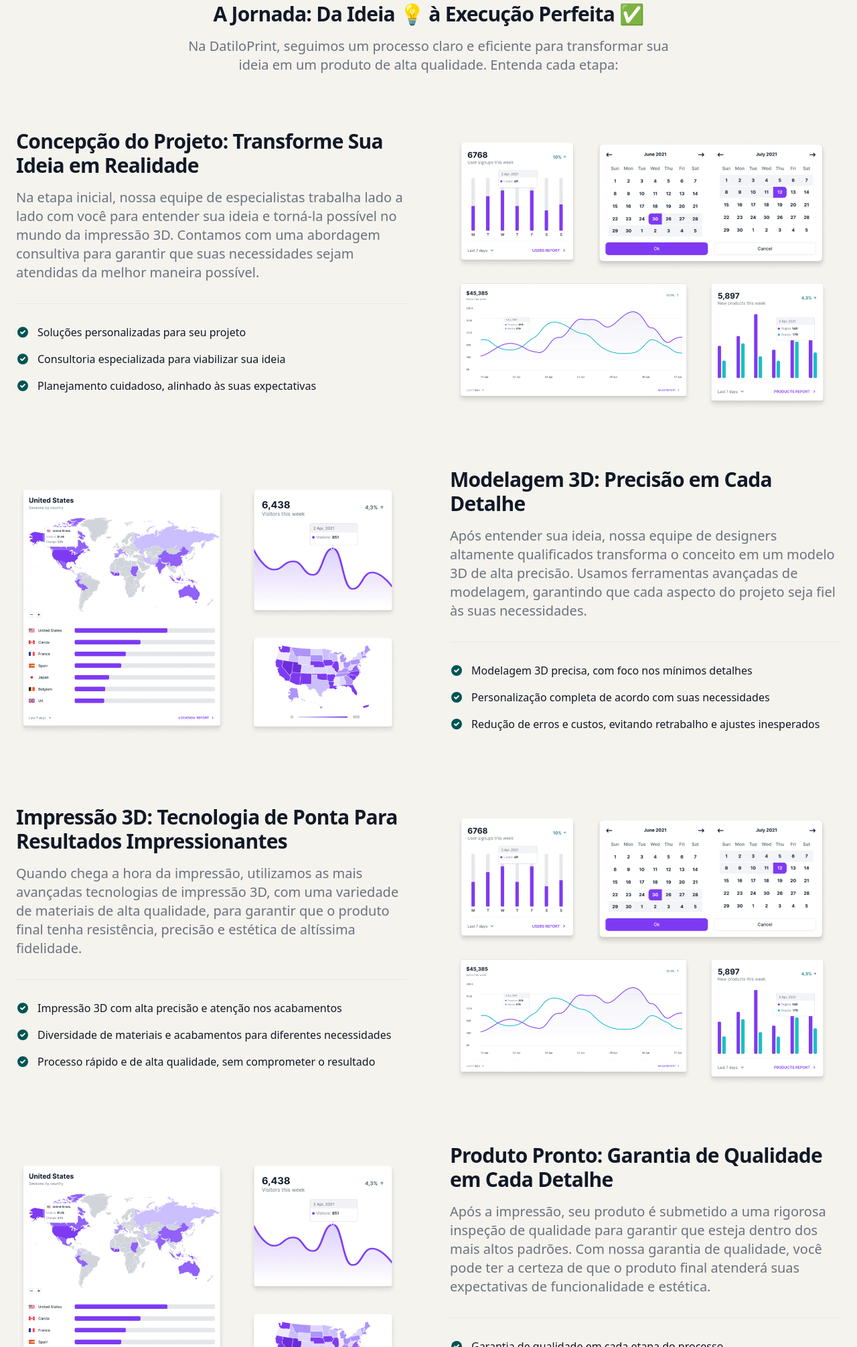
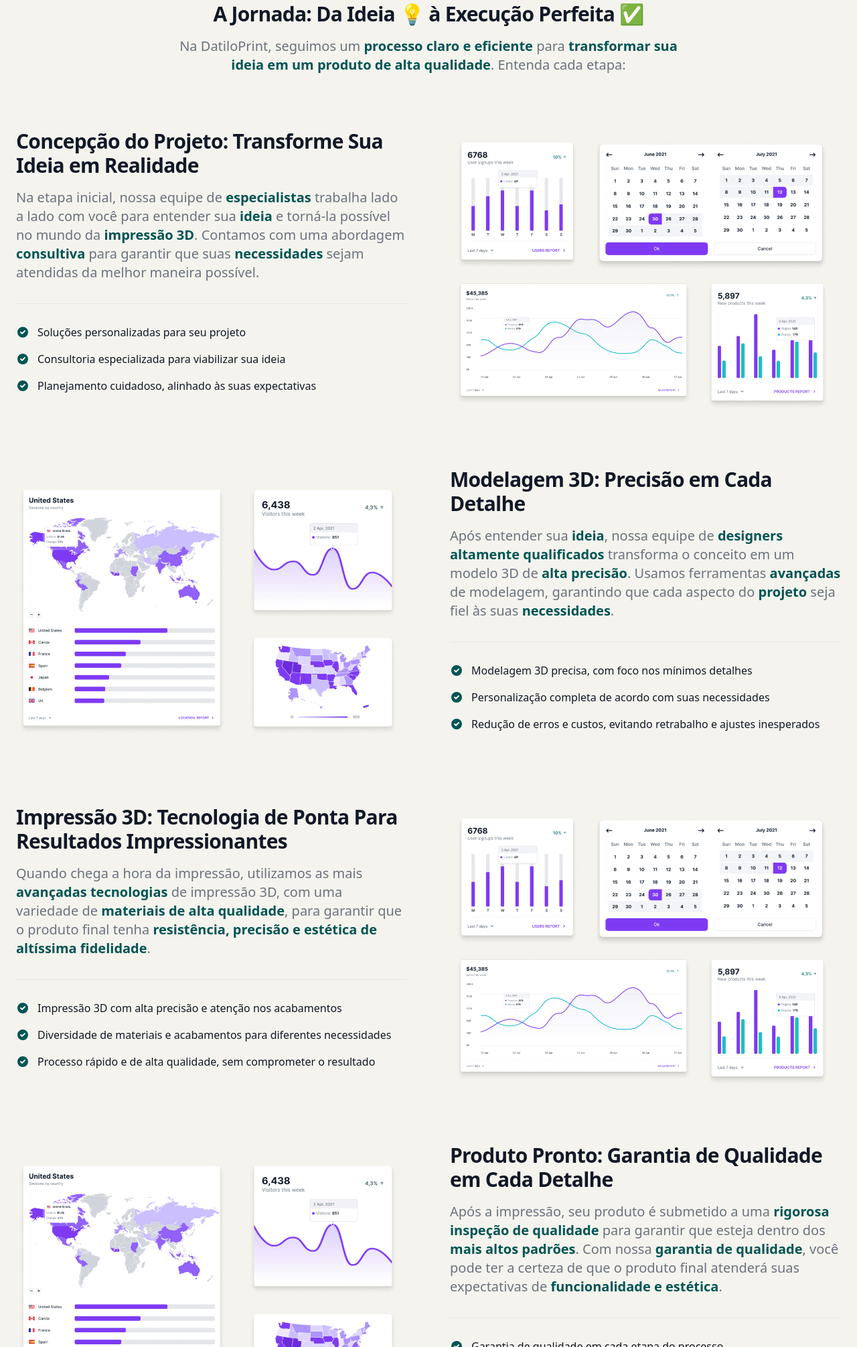
Before and after one commit to eduardosm7/datiloprint-site, a website: page index.html in a window 1280 px wide. Shown: the part 789-2800 px from the top of the page at 67% size. Drawn offline with nearby package versions, Linux system fonts and the light colour scheme.

Commit message:
Enbolden some texts

```diff
--- a/index.html
+++ b/index.html
@@ -109,8 +109,8 @@
                     Precisão em cada toque.
                 </h1>
                 <p class="max-w-2xl mb-6 font-light text-gray-500 lg:mb-8 md:text-lg lg:text-xl dark:text-gray-400">
-                    DatiloPrint é mais do que uma empresa de impressão 3D, é um estúdio onde cada criação carrega a
-                    marca de autenticidade e atenção ao detalhe.
+                    <span class="text-green-mid font-semibold">DatiloPrint</span> é mais do que uma empresa de impressão 3D, é um estúdio onde cada criação carrega a
+                    marca de <span class="text-green-mid font-semibold">autenticidade e atenção ao detalhe</span>.
                 </p>
                 <div class="space-y-4 sm:flex sm:space-y-0 sm:space-x-4">
                     <a href="#processo" class="inline-flex items-center justify-center w-full px-5 py-3 text-sm font-medium text-center text-gray-900 border border-gray-200 rounded-lg sm:w-auto hover:bg-gray-100 focus:ring-4 focus:ring-gray-100 dark:text-white dark:border-gray-700 dark:hover:bg-gray-700 dark:focus:ring-gray-800">
@@ -204,7 +204,7 @@
                     A Jornada: Da Ideia 💡 à Execução Perfeita ✅
                 </h2>
                 <p class="mb-5 font-light text-gray-500 sm:text-xl dark:text-gray-400">
-                    Na DatiloPrint, seguimos um processo claro e eficiente para transformar sua ideia em um produto de alta qualidade.
+                    Na DatiloPrint, seguimos um <span class="text-green-mid font-semibold">processo claro e eficiente</span> para <span class="text-green-mid font-semibold">transformar sua ideia em um produto de alta qualidade</span>.
                     Entenda cada etapa:
                 </p>
             </div>
@@ -215,9 +215,9 @@
                         Concepção do Projeto: Transforme Sua Ideia em Realidade
                     </h2>
                     <p class="mb-8 font-light lg:text-xl">
-                        Na etapa inicial, nossa equipe de especialistas trabalha lado a lado com você para entender sua ideia e
-                        torná-la possível no mundo da impressão 3D. Contamos com uma abordagem consultiva para garantir que suas
-                        necessidades sejam atendidas da melhor maneira possível.
+                        Na etapa inicial, nossa equipe de <span class="text-green-mid font-semibold">especialistas</span> trabalha lado a lado com você para entender sua <span class="text-green-mid font-semibold">ideia</span> e
+                        torná-la possível no mundo da <span class="text-green-mid font-semibold">impressão 3D</span>. Contamos com uma abordagem <span class="text-green-mid font-semibold">consultiva</span> para garantir que suas
+                        <span class="text-green-mid font-semibold">necessidades</span> sejam atendidas da melhor maneira possível.
                     </p>
                     <!-- List -->
                     <ul role="list" class="pt-8 space-y-5 border-t border-gray-200 my-7 dark:border-gray-700">
@@ -256,9 +256,9 @@
                         Modelagem 3D: Precisão em Cada Detalhe
                     </h2>
                     <p class="mb-8 font-light lg:text-xl">
-                        Após entender sua ideia, nossa equipe de designers altamente qualificados transforma o conceito em um modelo
-                        3D de alta precisão. Usamos ferramentas avançadas de modelagem, garantindo que cada aspecto do projeto seja
-                        fiel às suas necessidades.
+                        Após entender sua <span class="text-green-mid font-semibold">ideia</span>, nossa equipe de <span class="text-green-mid font-semibold">designers altamente qualificados</span> transforma o conceito em um modelo
+                        3D de <span class="text-green-mid font-semibold">alta precisão</span>. Usamos ferramentas <span class="text-green-mid font-semibold">avançadas</span> de modelagem, garantindo que cada aspecto do <span class="text-green-mid font-semibold">projeto</span> seja
+                        fiel às suas <span class="text-green-mid font-semibold">necessidades</span>.
                     </p>
                     <!-- List -->
                     <ul role="list" class="pt-8 space-y-5 border-t border-gray-200 my-7 dark:border-gray-700">
@@ -296,9 +296,9 @@
                         Impressão 3D: Tecnologia de Ponta Para Resultados Impressionantes
                     </h2>
                     <p class="mb-8 font-light lg:text-xl">
-                        Quando chega a hora da impressão, utilizamos as mais avançadas tecnologias de impressão 3D, com uma variedade
-                        de materiais de alta qualidade, para garantir que o produto final tenha resistência, precisão e estética
-                        de altíssima fidelidade.
+                        Quando chega a hora da impressão, utilizamos as mais <span class="text-green-mid font-semibold">avançadas tecnologias</span> de impressão 3D, com uma variedade
+                        de <span class="text-green-mid font-semibold">materiais de alta qualidade</span>, para garantir que o produto final tenha <span class="text-green-mid font-semibold">resistência, precisão e estética
+                        de altíssima fidelidade</span>.
                     </p>
                     <!-- List -->
                     <ul role="list" class="pt-8 space-y-5 border-t border-gray-200 my-7 dark:border-gray-700">
@@ -337,9 +337,9 @@
                         Produto Pronto: Garantia de Qualidade em Cada Detalhe
                     </h2>
                     <p class="mb-8 font-light lg:text-xl">
-                        Após a impressão, seu produto é submetido a uma rigorosa inspeção de qualidade para garantir que esteja
-                        dentro dos mais altos padrões. Com nossa garantia de qualidade, você pode ter a certeza de que o produto
-                        final atenderá suas expectativas de funcionalidade e estética.
+                        Após a impressão, seu produto é submetido a uma <span class="text-green-mid font-semibold">rigorosa inspeção de qualidade</span> para garantir que esteja
+                        dentro dos <span class="text-green-mid font-semibold">mais altos padrões</span>. Com nossa <span class="text-green-mid font-semibold">garantia de qualidade</span>, você pode ter a certeza de que o produto
+                        final atenderá suas expectativas de <span class="text-green-mid font-semibold">funcionalidade e estética</span>.
                     </p>
                     <!-- List -->
                     <ul role="list" class="pt-8 space-y-5 border-t border-gray-200 my-7 dark:border-gray-700">
@@ -485,7 +485,7 @@
                     Faça sua encomenda hoje mesmo!
                 </h2>
                 <p class="mb-6 font-light text-gray-500 dark:text-gray-400 md:text-lg">
-                    Sem compromisso e sem custos iniciais - Ficaremos felizes de ouvir sua ideia 🙂
+                    <span class="text-green-mid font-semibold">Sem compromisso e sem custos iniciais</span> - Ficaremos felizes de ouvir sua ideia 🙂
                 </p>
                 <a href="#" target="_blank" rel="noopener noreferrer" class="inline-flex items-center justify-center text-white bg-green-mid hover:bg-blue-tifanny focus:ring-4 focus:ring-purple-300 font-medium rounded-lg text-sm px-5 py-2.5 mr-2 mb-2 dark:bg-purple-600 dark:hover:bg-purple-700 focus:outline-none dark:focus:ring-purple-800">
                     <svg class="w-4 h-4 mr-2" xmlns="http://www.w3.org/2000/svg" width="16" height="16" fill="currentColor" class="bi bi-whatsapp" viewBox="0 0 16 16"><path d="M13.601 2.326A7.85 7.85 0 0 0 7.994 0C3.627 0 .068 3.558.064 7.926c0 1.399.366 2.76 1.057 3.965L0 16l4.204-1.102a7.9 7.9 0 0 0 3.79.965h.004c4.368 0 7.926-3.558 7.93-7.93A7.9 7.9 0 0 0 13.6 2.326zM7.994 14.521a6.6 6.6 0 0 1-3.356-.92l-.24-.144-2.494.654.666-2.433-.156-.251a6.56 6.56 0 0 1-1.007-3.505c0-3.626 2.957-6.584 6.591-6.584a6.56 6.56 0 0 1 4.66 1.931 6.56 6.56 0 0 1 1.928 4.66c-.004 3.639-2.961 6.592-6.592 6.592m3.615-4.934c-.197-.099-1.17-.578-1.353-.646-.182-.065-.315-.099-.445.099-.133.197-.513.646-.627.775-.114.133-.232.148-.43.05-.197-.1-.836-.308-1.592-.985-.59-.525-.985-1.175-1.103-1.372-.114-.198-.011-.304.088-.403.087-.088.197-.232.296-.346.1-.114.133-.198.198-.33.065-.134.034-.248-.015-.347-.05-.099-.445-1.076-.612-1.47-.16-.389-.323-.335-.445-.34-.114-.007-.247-.007-.38-.007a.73.73 0 0 0-.529.247c-.182.198-.691.677-.691 1.654s.71 1.916.81 2.049c.098.133 1.394 2.132 3.383 2.992.47.205.84.326 1.129.418.475.152.904.129 1.246.08.38-.058 1.171-.48 1.338-.943.164-.464.164-.86.114-.943-.049-.084-.182-.133-.38-.232"/></svg>
```
